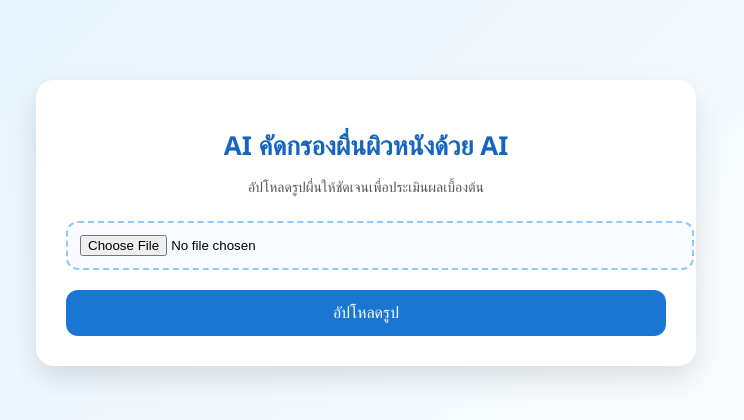
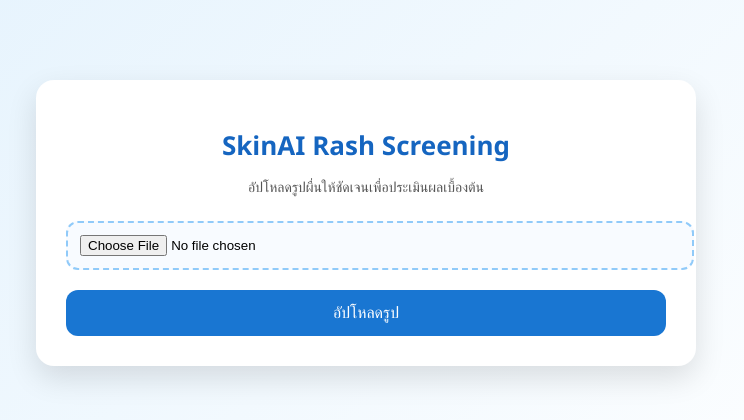
Before and after one commit to jmobiless2018-blip/ai-skin-web, a Flask app: page / in a window 1280 px wide. Shown: the top 420 px of the page, without its empty margins (274-1018 px from the left). Run offline with Flask 3, Linux system fonts and the light colour scheme.

Commit message:
Update index.html

```diff
--- a/templates/index.html
+++ b/templates/index.html
@@ -9,7 +9,7 @@
     <link rel="stylesheet" href="{{ url_for('static', filename='style.css') }}">
 
     <!-- ✅ OG Preview Card สำหรับแชร์ -->
-    <meta property="og:title" content="AI คัดกรองผื่นผิวหนังด้วย AI">
+    <meta property="og:title" content="SkinAI Rash Screening">
     <meta property="og:description" content="เว็บช่วยวิเคราะห์ผื่นเบื้องต้นจากภาพถ่ายด้วยระบบ AI">
     <meta property="og:image" content="https://ai-skin-website.onrender.com/static/og-image.png">
     <meta property="og:url" content="https://ai-skin-website.onrender.com">
@@ -23,7 +23,7 @@
 <body>
 
 <div class="container">
-    <h1>AI คัดกรองผื่นผิวหนังด้วย AI</h1>
+    <h1>SkinAI Rash Screening</h1>
     <p class="subtitle">อัปโหลดรูปผื่นให้ชัดเจนเพื่อประเมินผลเบื้องต้น
     </p>
 
```
